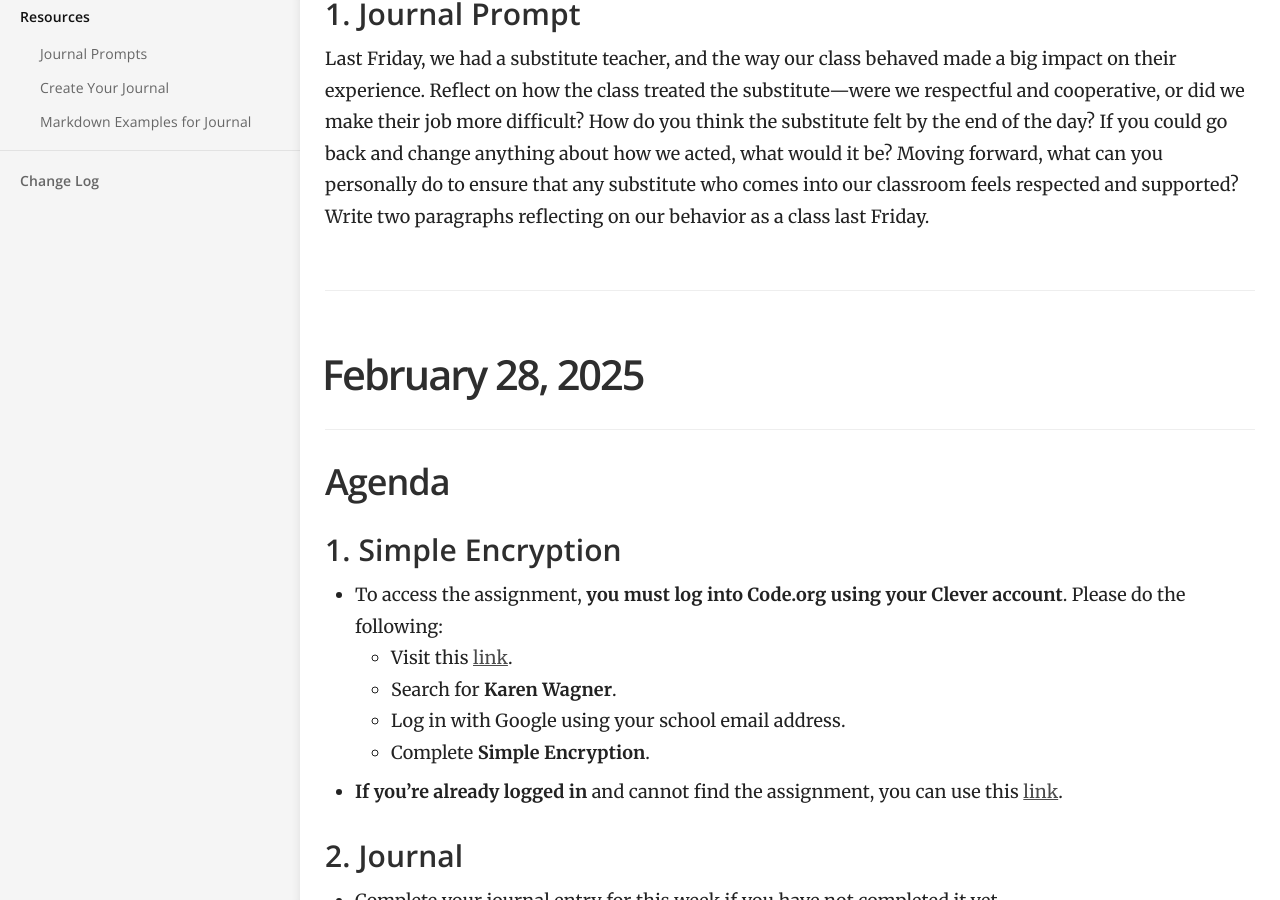
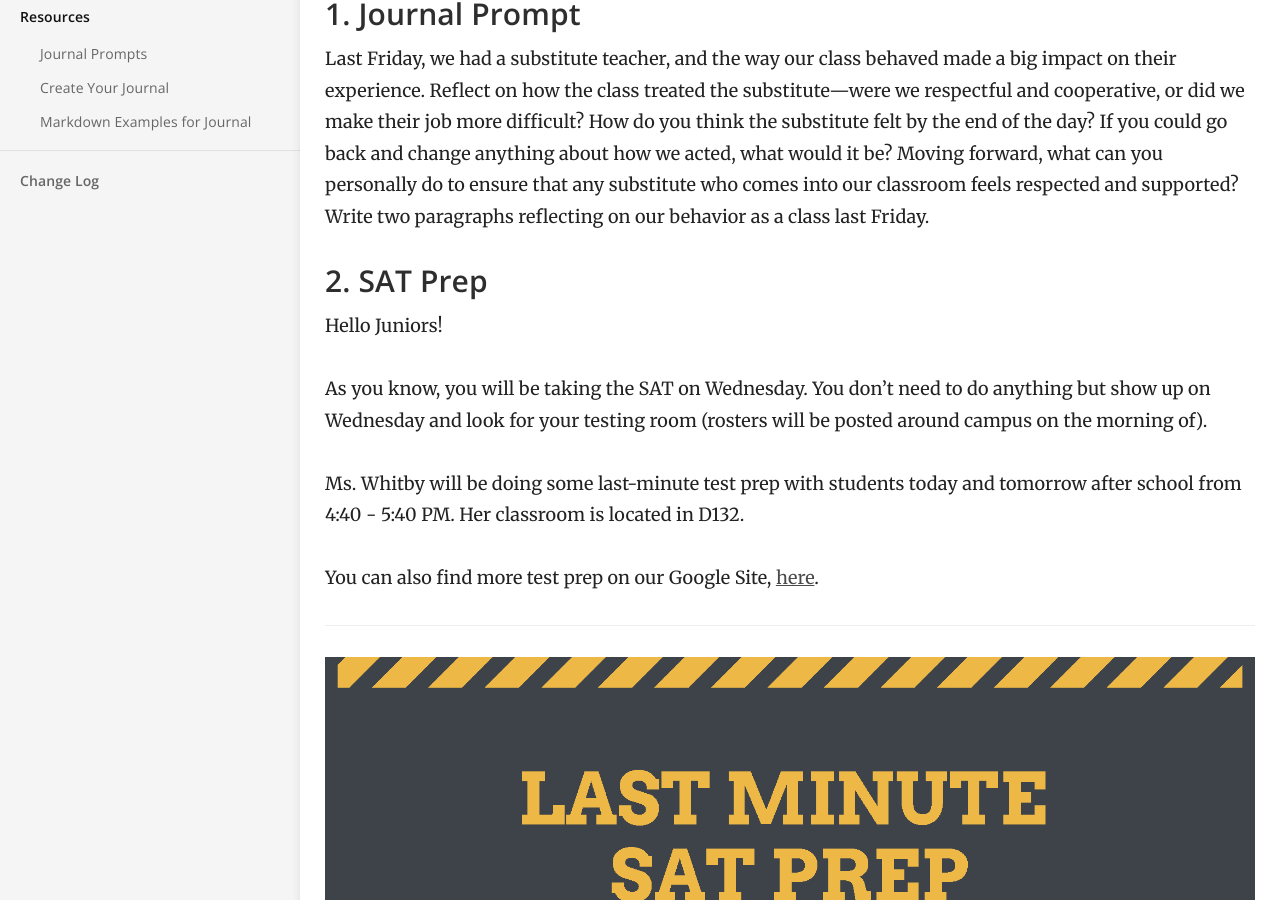
Before and after one commit to mswhitby/classroom, a Jekyll site: the page built from _docs/classes/3rd.md, in a window 1280 px wide and 900 px high, scrolled down 462 px. Built offline with Jekyll 4.4.1, drawn with Linux system fonts in a browser that asks for light colours.

Commit message:
Updated lessons

```diff
--- a/_docs/classes/3rd.md
+++ b/_docs/classes/3rd.md
@@ -13,6 +13,17 @@ order: 2
 
 Last Friday, we had a substitute teacher, and the way our class behaved made a big impact on their experience. Reflect on how the class treated the substitute—were we respectful and cooperative, or did we make their job more difficult? How do you think the substitute felt by the end of the day? If you could go back and change anything about how we acted, what would it be? Moving forward, what can you personally do to ensure that any substitute who comes into our classroom feels respected and supported? Write two paragraphs reflecting on our behavior as a class last Friday.
 
+### 2. SAT Prep
+
+Hello Juniors!
+
+As you know, you will be taking the SAT on Wednesday. You don't need to do anything but show up on Wednesday and look for your testing room (rosters will be posted around campus on the morning of).
+
+Ms. Whitby will be doing some last-minute test prep with students today and tomorrow after school from 4:40 - 5:40 PM. Her classroom is located in D132.
+
+You can also find more test prep on our Google Site, [here](https://sites.google.com/judsonisd.org/whscollegecareer/home/test-prep).
+
+![alt text](../../media/2025_last_minute_SAT_prep.png)
 ---
 
 # February 28, 2025
```
Also changed, not shown: media/2025_last_minute_SAT_prep.png (added).
